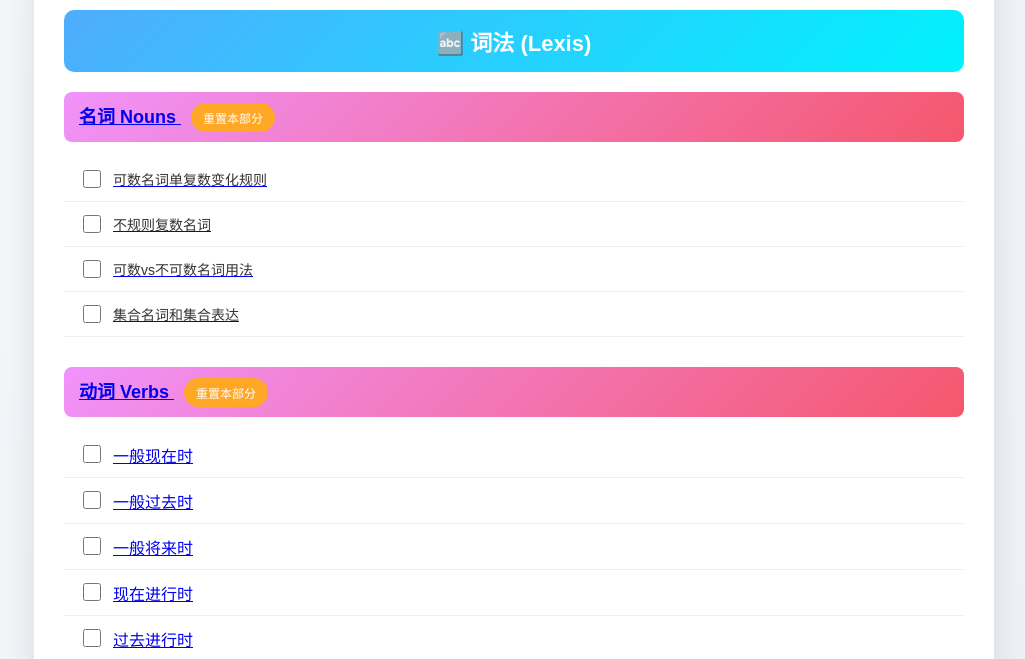
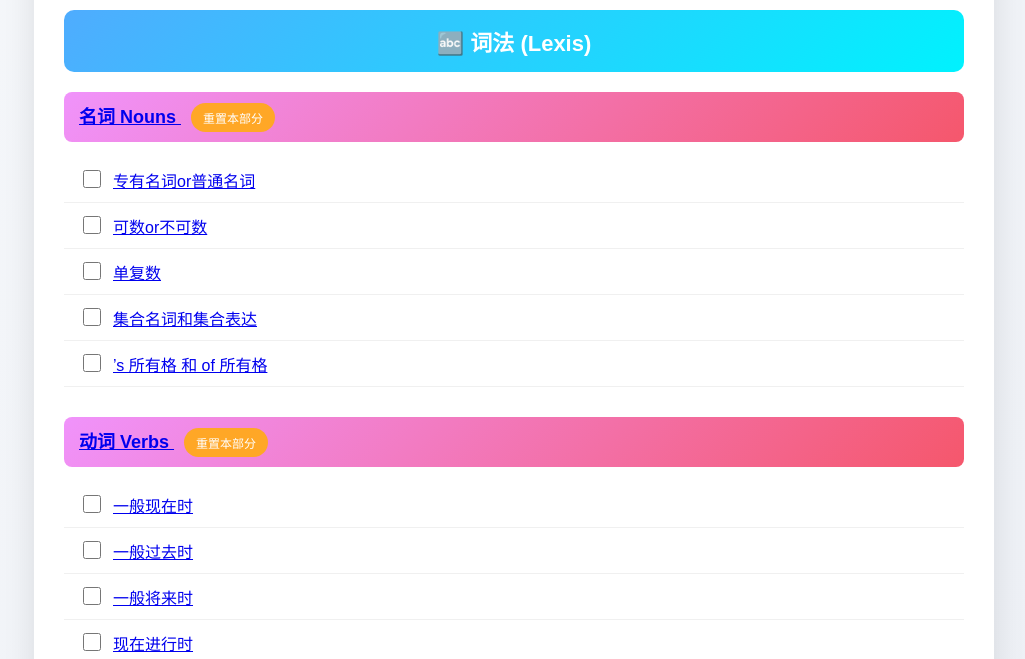
Before and after one commit to Sandy-long/gramma, a plain HTML site: page index.html in a window 1280 px wide. Shown: the part 137-796 px from the top of the page, without its empty margins (126-1151 px from the left). Drawn offline with Linux system fonts and the light colour scheme.

Commit message:
Update index.html

```diff
--- a/index.html
+++ b/index.html
@@ -185,27 +185,33 @@
                 </div>
                 <ul class="practice-list" id="nouns">
                     <li class="practice-item">
-                        <input type="checkbox" class="checkbox" id="noun-singular-plural">
-                        <label for="noun-singular-plural" class="task-text">
-                            可数名词单复数变化规则
-                        </label>
-                    </li>
-                    <li class="practice-item">
-                        <input type="checkbox" class="checkbox" id="noun-irregular-plural">
-                        <label for="noun-irregular-plural" class="task-text">
-                            不规则复数名词
+                        <input type="checkbox" class="checkbox" id="noun-countable-uncountable">
+                        <label for="noun-countable-uncountable" class="task-text"><a href="https://sandy-long.github.io/pn/" target="_blank">
+                            专有名词or普通名词
                         </label>
                     </li>
                     <li class="practice-item">
                         <input type="checkbox" class="checkbox" id="noun-countable-uncountable">
-                        <label for="noun-countable-uncountable" class="task-text">
-                            可数vs不可数名词用法
+                        <label for="noun-countable-uncountable" class="task-text"><a href="https://sandy-long.github.io/count/" target="_blank">
+                            可数or不可数
+                        </label>
+                    </li>
+					 <li class="practice-item">
+                        <input type="checkbox" class="checkbox" id="noun-countable-uncountable">
+                        <label for="noun-countable-uncountable" class="task-text"><a href="https://sandy-long.github.io/multi/" target="_blank">
+                            单复数
                         </label>
                     </li>
                     <li class="practice-item">
                         <input type="checkbox" class="checkbox" id="noun-collections">
-                        <label for="noun-collections" class="task-text">
+                        <label for="noun-collections" class="task-text"><a href="https://sandy-long.github.io/com/" target="_blank">
                             集合名词和集合表达
+                        </label>
+						</li>
+                    <li class="practice-item">
+                        <input type="checkbox" class="checkbox" id="noun-collections">
+                        <label for="noun-collections" class="task-text"><a href="https://sandy-long.github.io/of/" target="_blank">
+                            ’s 所有格 和 of 所有格
                         </label>
                     </li>
                 </ul>
```
